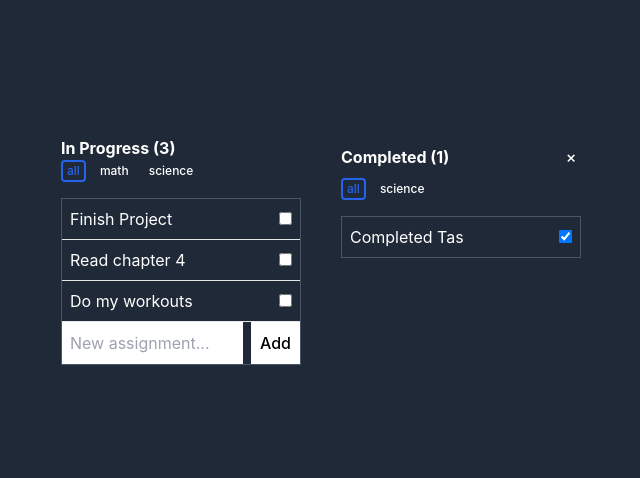
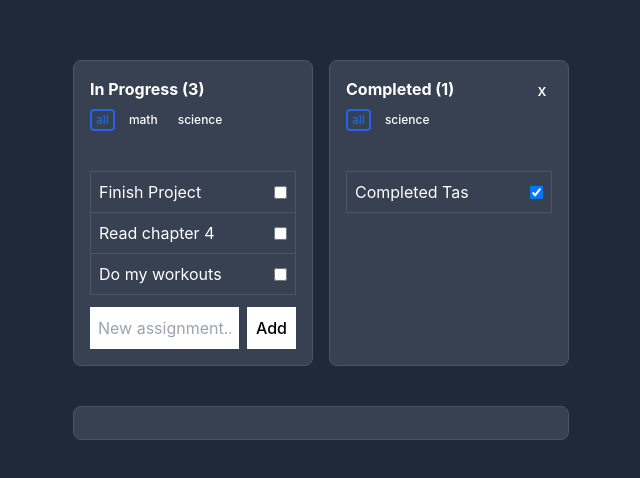
Before and after one commit to MohamedAhmed12/playaround-with-vue3, a Vue app: page / in a window 1280 px wide. Shown: the part 150-628 px from the top of the page, without its empty margins (319-959 px from the left). Built offline with nearby package versions, Linux system fonts and the light colour scheme; data requests are answered from the project's data file.

Commit message:
13-named-slots
add a panel component with heading and footer slots

```diff
--- a/src/App.vue
+++ b/src/App.vue
@@ -1,15 +1,20 @@
 <script>
 import Assignments from "./components/Assignments.vue";
+import Panel from './components/Panel.vue';
 
 export default {
   components: {
     Assignments,
+    Panel,
   },
 };
 </script>
 
 <template>
+<div class="grid gap-6">
   <Assignments />
+  <Panel/>
+</div>
 </template>
 
 <style scoped>
--- a/src/components/AssignmentList.vue
+++ b/src/components/AssignmentList.vue
@@ -1,5 +1,6 @@
 <script>
 import AssignmentTags from "./AssignmentTags.vue";
+import Panel from "./Panel.vue";
 
 export default {
   props: {
@@ -25,39 +26,41 @@ export default {
     },
   },
 
-  components: { AssignmentTags },
+  components: { AssignmentTags, Panel },
 };
 </script>
 
 <template>
-  <section class="text-left m-5 w-60" v-show="assignments.length">
-    <div class="flex justify-between items-center">
-      <h2 class="font-bold">
-        {{ title }} <span>({{ assignments.length }})</span>
+  <Panel v-show="assignments.length" class="w-60">
+    <div class="flex justify-between items-start">
+      <h2 class="font-bold mb-2">
+        {{ title }}
+        <span>({{ assignments.length }})</span>
       </h2>
 
       <button
-        class="bg-transparent w-5 px-0 py-2 hover:border-none"
         v-show="canToggle"
         @click="$emit('toggle')"
+        class="bg-transparent w-5 p-0 hover:border-none"
       >
-        &times;
+        x
       </button>
     </div>
 
     <assignment-tags
-      :initialTags="assignments.map((a) => a.tag)"
       v-model:currentTag="currentTag"
-    />
+      :initial-tags="assignments.map((a) => a.tag)"
+    ></assignment-tags>
 
-    <ul class="border border-gray-600 divide-y">
+    <ul class="border border-gray-600 divide-y divide-gray-600 mt-6">
       <li v-for="assignment in filteredByTagAssignments" :key="assignment.id">
         <label class="p-2 flex justify-between items-center">
           {{ assignment.name }}
           <input type="checkbox" class="ml-2" v-model="assignment.completed" />
         </label>
       </li>
-      <slot />
     </ul>
-  </section>
+
+    <slot></slot>
+  </Panel>
 </template>
--- a/src/components/Assignments.vue
+++ b/src/components/Assignments.vue
@@ -43,7 +43,7 @@ export default {
 <template>
   <section class="flex gap">
     <assignment-list :assignments="filters.inProgress" title="In Progress">
-      <AssignmentCreate v-on:add="add" />
+      <AssignmentCreate v-on:add="add" class="mt-3"/>
     </assignment-list>
 
     <assignment-list
--- /dev/null
+++ b/src/components/Panel.vue
@@ -0,0 +1,31 @@
+<script>
+export default {
+  props: {
+    theme: { type: String, default: "dark" },
+  },
+};
+</script>
+
+
+<template>
+  <div
+    :class="{
+      'p-4 m-2 border rounded-lg': true,
+      'bg-white border-gray-300 text-black': theme == 'light',
+      'bg-gray-700 border-gray-600 text-white': theme == 'dark',
+    }"
+  >
+    <h2 v-if="$slots.heading" class="font-bold mb-2">
+      <slot name="heading" />
+    </h2>
+
+    <slot />
+
+    <footer
+      v-if="$slots.footer"
+      class="border-gray-600 border-t mt-4 pt-4 text-sm"
+    >
+      <slot name="footer"></slot>
+    </footer>
+  </div>
+</template>
```
